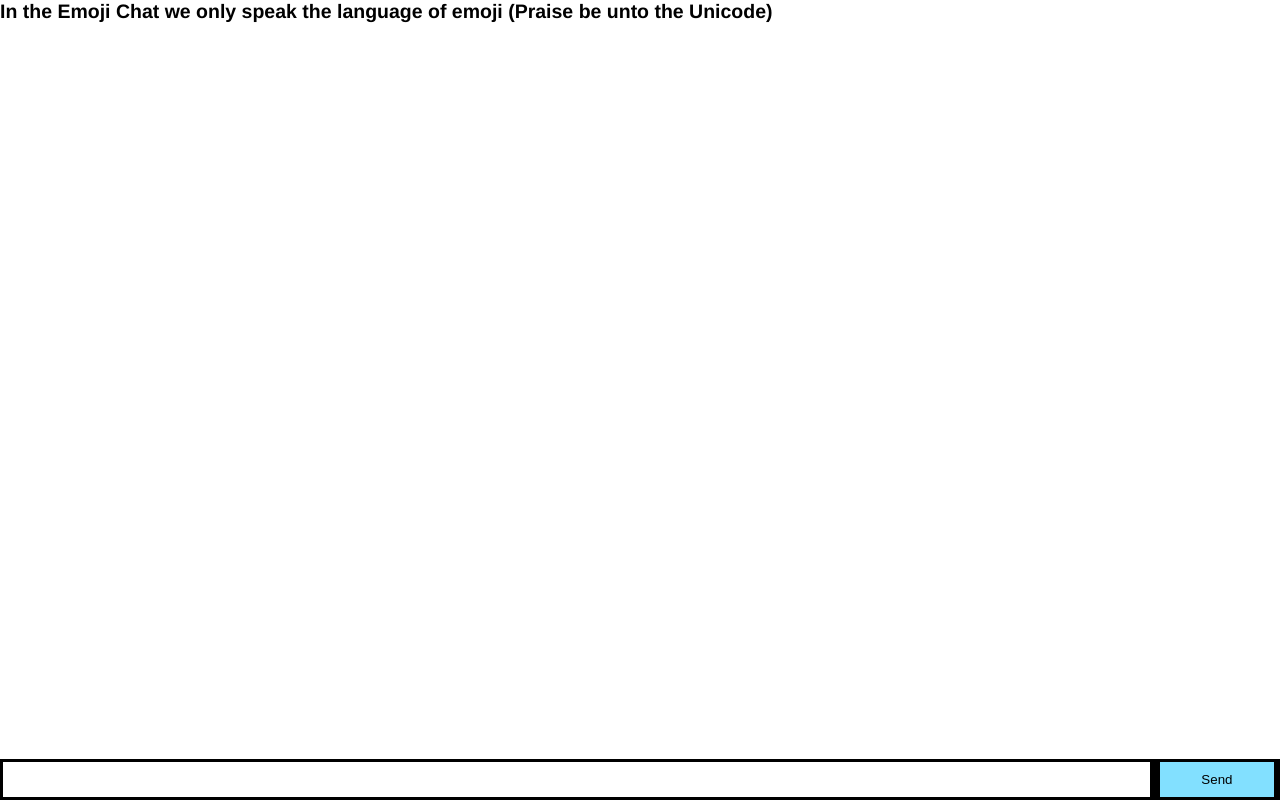
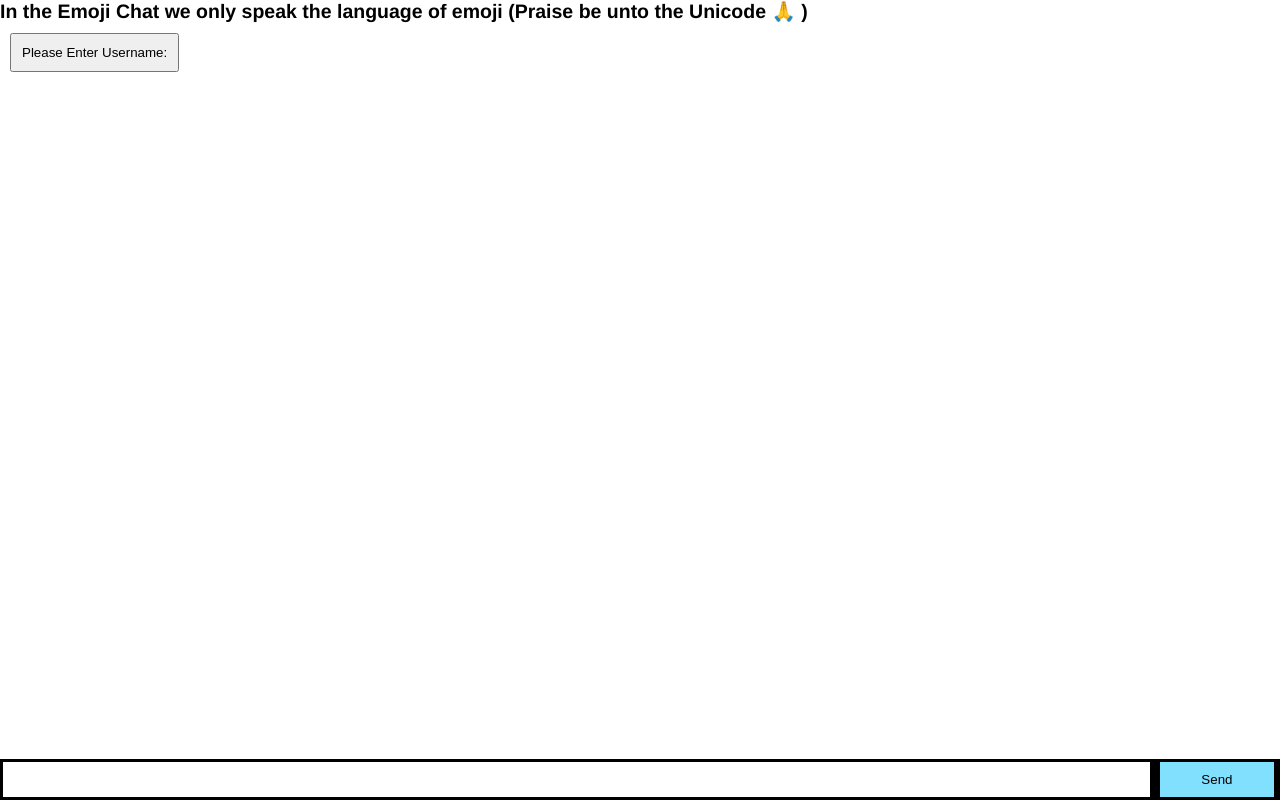
Before and after one commit to abloskas/emoji-chatroom, a website: page public/index.html in a window 1280 px wide. Drawn offline with nearby package versions, Linux system fonts and the light colour scheme; no server answers.

Commit message:
made changes braaa

```diff
--- a/public/index.html
+++ b/public/index.html
@@ -2,7 +2,7 @@
 <html lang="en">
 
 <head>
-    <meta charset="UTF-8">
+  <meta http-equiv="Content-Type" content="text/html; charset=utf-8" />
     <meta name="viewport" content="width=device-width, initial-scale=1.0">
     <meta http-equiv="X-UA-Compatible" content="ie=edge">
     <script type="text/javascript" src="https://ajax.googleapis.com/ajax/libs/jquery/3.3.1/jquery.min.js"></script>
@@ -13,8 +13,21 @@
 </head>
 <body>
     <div class="wrapper">
-        <h2>In the Emoji Chat we only speak the language of emoji (Praise be unto the Unicode)</h2>
+        <h2>In the Emoji Chat we only speak the language of emoji (Praise be unto the Unicode &#128591; )</h2>
     </div>
+    <button class="btn-1" onclick="myFunction()">Please Enter Username:</button>
+    <script>
+      function myFunction() {
+          var txt;
+          var person = prompt("Please enter your name:", "Harry Potter");
+          if (person == null || person == "") {
+              txt = "User cancelled the prompt.";
+          } else {
+              txt = "Hello " + person + "! How are you today?";
+          }
+          // document.getElementById("demo").innerHTML = txt;
+      }
+      </script>
     <div class="chatroom">
         <div class="message-display">
             <ul id="messages"></ul>
@@ -22,7 +35,7 @@
 
         <form>
             <input id="m">
-            <button>Send</button>
+           <button>Send</button>
         </form>
         <div class="emoji-keyboard">
 
--- a/public/style.css
+++ b/public/style.css
@@ -29,6 +29,10 @@
             border: none;
             padding: 10px;
         }
+        .btn-1{
+            margin: 10px 10px 10px 10px;
+            padding: 10px;
+        }
 
         #messages {
             list-style-type: none;
```
